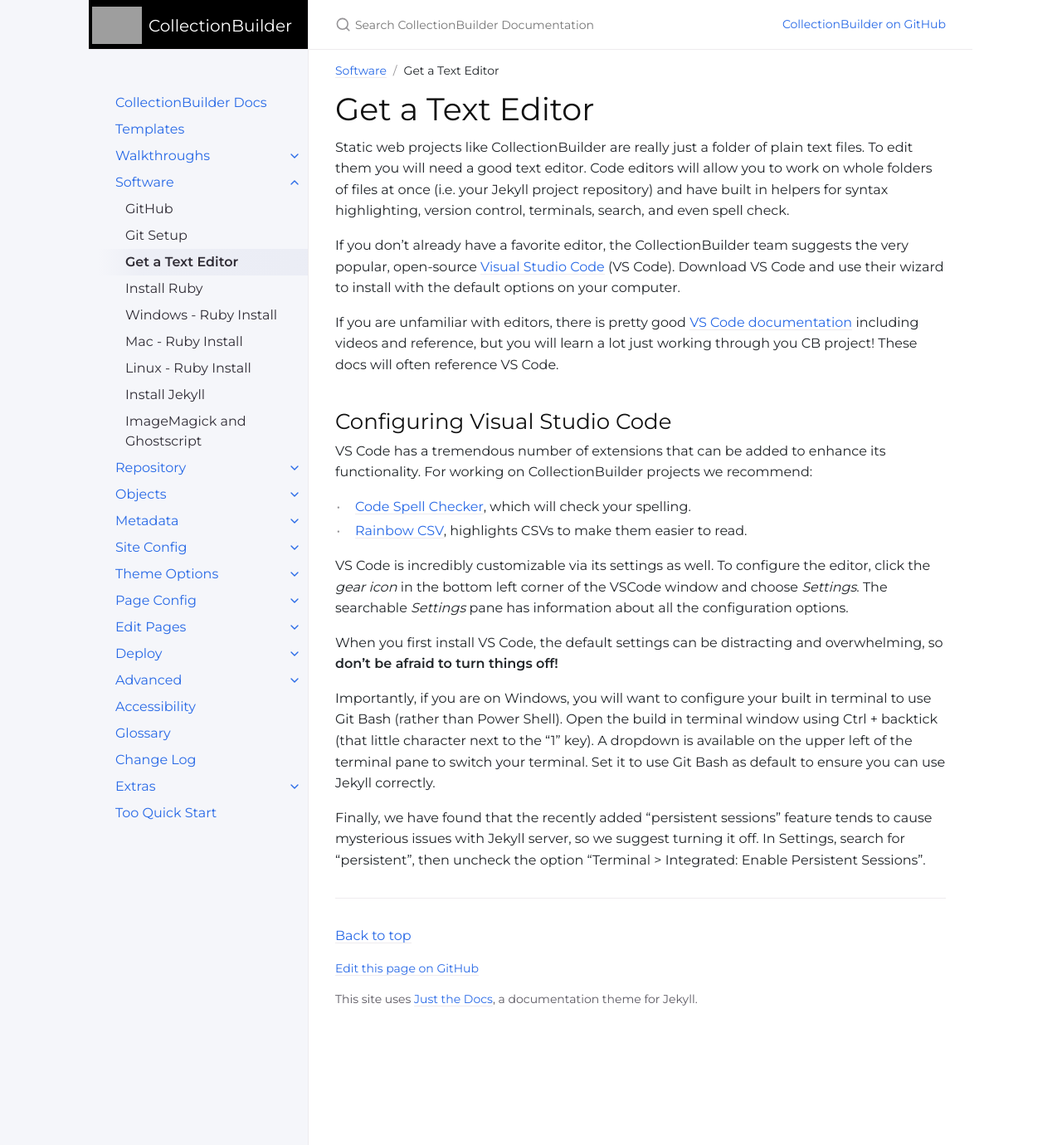
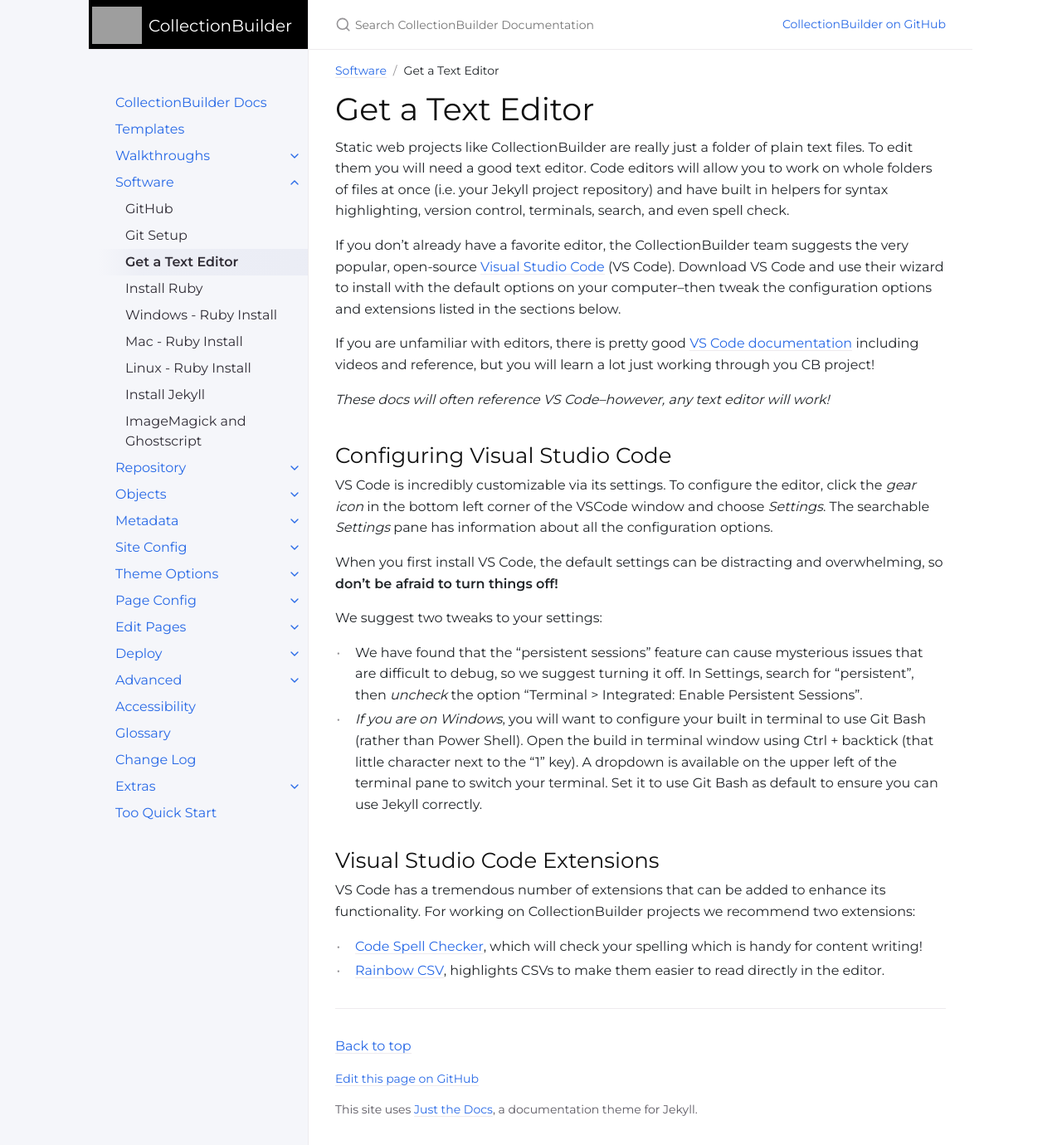
Before and after one commit to CollectionBuilder/cb-docs, a Jekyll site: the page built from docs/software/texteditor.md, in a window 1280 px wide and 1380 px high. Shown: the whole window at 83% size. Built offline with Jekyll 4.4.1, drawn with Linux system fonts in a browser that asks for light colours; comment, search, counter and statistics services are not loaded.

Commit message:
updates to vs code set up

```diff
--- a/docs/software/texteditor.md
+++ b/docs/software/texteditor.md
@@ -11,29 +11,29 @@ To edit them you will need a good text editor.
 Code editors will allow you to work on whole folders of files at once (i.e. your Jekyll project repository) and have built in helpers for syntax highlighting, version control, terminals, search, and even spell check.
 
 If you don't already have a favorite editor, the CollectionBuilder team suggests the very popular, open-source [Visual Studio Code](https://code.visualstudio.com/){:target="_blank" rel="noopener"} (VS Code).
-Download VS Code and use their wizard to install with the default options on your computer.
+Download VS Code and use their wizard to install with the default options on your computer--then tweak the configuration options and extensions listed in the sections below.
 
 If you are unfamiliar with editors, there is pretty good [VS Code documentation](https://code.visualstudio.com/docs) including videos and reference, but you will learn a lot just working through you CB project!
-These docs will often reference VS Code.
+
+*These docs will often reference VS Code--however, any text editor will work!*
 
 ## Configuring Visual Studio Code
 
-VS Code has a tremendous number of extensions that can be added to enhance its functionality.
-For working on CollectionBuilder projects we recommend:
-
-- [Code Spell Checker](https://marketplace.visualstudio.com/items?itemName=streetsidesoftware.code-spell-checker){:target="_blank" rel="noopener"}, which will check your spelling.
-- [Rainbow CSV](https://marketplace.visualstudio.com/items?itemName=mechatroner.rainbow-csv){:target="_blank" rel="noopener"}, highlights CSVs to make them easier to read.
-
-VS Code is incredibly customizable via its settings as well.
+VS Code is incredibly customizable via its settings.
 To configure the editor, click the *gear icon* in the bottom left corner of the VSCode window and choose *Settings*.
 The searchable *Settings* pane has information about all the configuration options.
 
 When you first install VS Code, the default settings can be distracting and overwhelming, so **don't be afraid to turn things off!**
 
-Importantly, if you are on Windows, you will want to configure your built in terminal to use Git Bash (rather than Power Shell).
-Open the build in terminal window using Ctrl + backtick (that little character next to the "1" key).
-A dropdown is available on the upper left of the terminal pane to switch your terminal.
-Set it to use Git Bash as default to ensure you can use Jekyll correctly.
+We suggest two tweaks to your settings:
 
-Finally, we have found that the recently added "persistent sessions" feature tends to cause mysterious issues with Jekyll server, so we suggest turning it off.
-In Settings, search for "persistent", then uncheck the option "Terminal > Integrated: Enable Persistent Sessions".
+- We have found that the "persistent sessions" feature can cause mysterious issues that are difficult to debug, so we suggest turning it off. In Settings, search for "persistent", then *uncheck* the option "Terminal > Integrated: Enable Persistent Sessions".
+- *If you are on Windows*, you will want to configure your built in terminal to use Git Bash (rather than Power Shell). Open the build in terminal window using Ctrl + backtick (that little character next to the "1" key). A dropdown is available on the upper left of the terminal pane to switch your terminal. Set it to use Git Bash as default to ensure you can use Jekyll correctly.
+
+## Visual Studio Code Extensions
+
+VS Code has a tremendous number of extensions that can be added to enhance its functionality.
+For working on CollectionBuilder projects we recommend two extensions:
+
+- [Code Spell Checker](https://marketplace.visualstudio.com/items?itemName=streetsidesoftware.code-spell-checker){:target="_blank" rel="noopener"}, which will check your spelling which is handy for content writing!
+- [Rainbow CSV](https://marketplace.visualstudio.com/items?itemName=mechatroner.rainbow-csv){:target="_blank" rel="noopener"}, highlights CSVs to make them easier to read directly in the editor.
```
